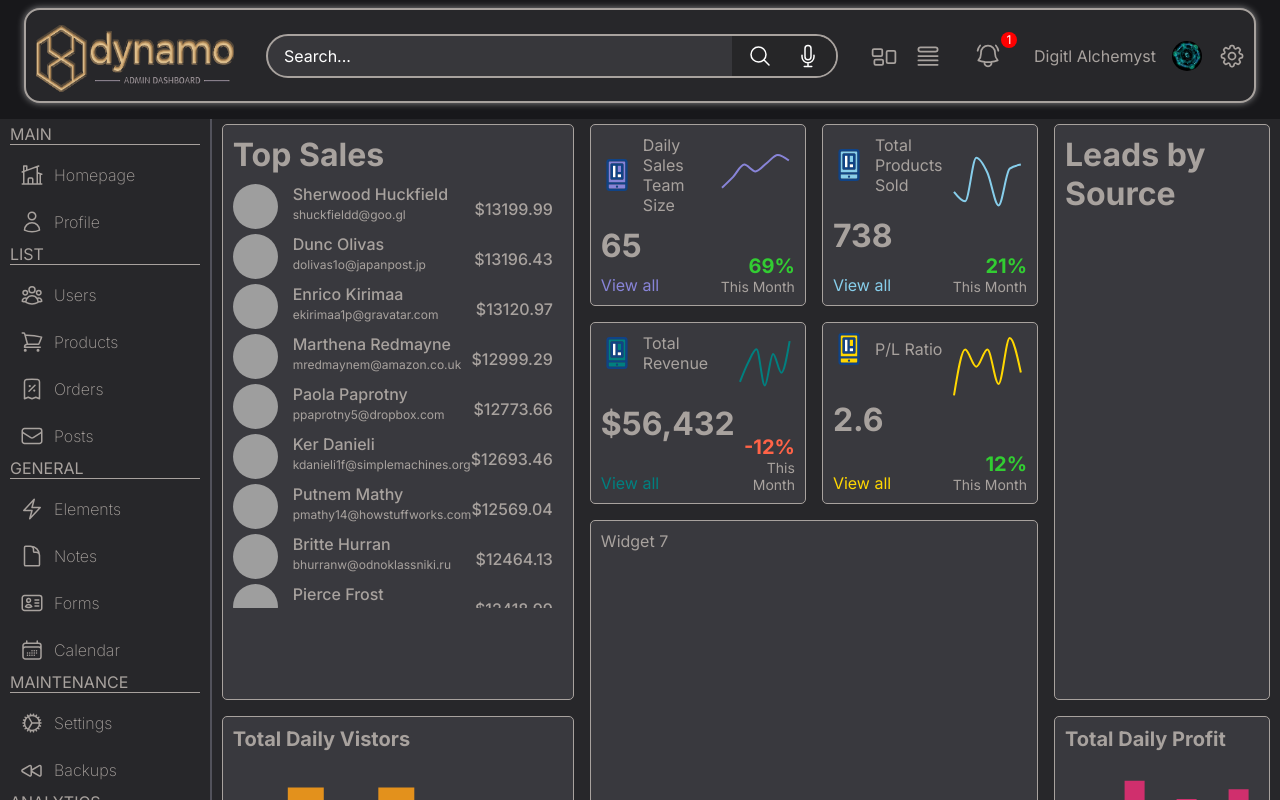
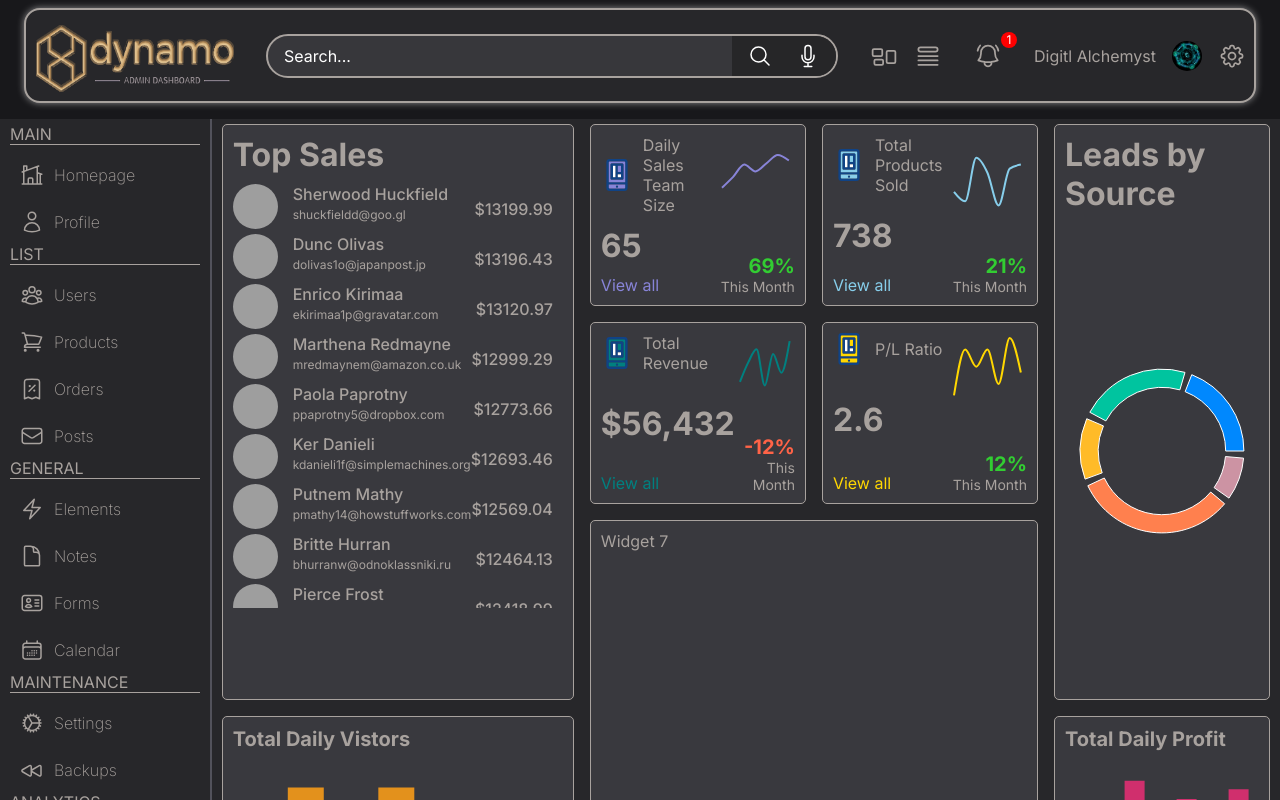
Before and after one commit to Digitl-Alchemyst/Dynamo, a React (Vite) app: page / in a window 1280 px wide. Shown: the top 800 px of the page. Built offline with nearby package versions, Linux system fonts and the light colour scheme; grey boxes are pictures that could not be loaded.

Commit message:
Pie Chart Debugged

```diff
--- a/src/components/widgets/pieChart/PieCharts.tsx
+++ b/src/components/widgets/pieChart/PieCharts.tsx
@@ -1,9 +1,9 @@
-
+import './pieCharts.scss';
 import { ResponsiveContainer, Pie, PieChart, Cell } from 'recharts';
 
 interface PieData {
   name: string;
-  value: string;
+  value: number;
   color: string;
 }
 
@@ -13,37 +13,22 @@ type Props = {
   pieChartData: PieData[];
 };
 
-const data = {
-  title: 'Leads by Source',
-  dataKey: 'name',
-  pieChartData: [
-    { name: 'Social Media', value: '73', color: '#0088FE' },
-    { name: 'Google', value: '83', color: '#00C49F' },
-    { name: 'Craigslist', value: '46', color: '#FFBB28' },
-    { name: 'Direct', value: '122', color: '#FF804E' },
-    { name: 'Other', value: '32', color: '#CC93A3' },
-  ],
-};
-
 const PieCharts = (props: Props) => {
   return (
     <div className="pieChartBox">
-      <h1>{data.title}</h1>
+      <h1>{props.title}</h1>
       <div className="chart">
         <ResponsiveContainer width="99%" height={300}>
           <PieChart>
             <Pie
-              data={data.pieChartData}
-              cx={120}
-              cy={200}
-              innerRadius={60}
-              outerRadius={80}
-              fill="#8884d8"
+              data={props.pieChartData}
+              innerRadius={'70%'}
+              outerRadius={'90%'}
               paddingAngle={5}
-              dataKey="name"
+              dataKey="value"
             >
-              {data.pieChartData.map((data) => (
-                <Cell key={data.name} fill={data.color} />
+              {props.pieChartData.map((item) => (
+                <Cell key={item.name} fill={item.color} />
               ))}
             </Pie>
           </PieChart>
--- a/src/components/widgets/pieChart/pieCharts.scss
+++ b/src/components/widgets/pieChart/pieCharts.scss
@@ -3,13 +3,10 @@
   display: flex;
   flex-direction: column;
   justify-content: space-between;
+  border: none;
+  outline: none;
 }
 
-.pieChartBox h1 {
-    @include xxl{
-      font-size: 24px;
-    }
-}
 .pieChartBox .chart {
     display: flex;
     align-items: center;
--- a/src/components/widgets/pieChart/pieChartsData.ts
+++ b/src/components/widgets/pieChart/pieChartsData.ts
@@ -2,10 +2,10 @@ export const pieChartDataLeads = {
   title: 'Leads by Source',
   dataKey: 'name',
   pieChartData: [
-    { name: 'Social Media', value: '73', color: '#0088FE' },
-    { name: 'Google', value: '83', color: '#00C49F' },
-    { name: 'Craigslist', value: '46', color: '#FFBB28' },
-    { name: 'Direct', value: '122', color: '#FF804E' },
-    { name: 'Other', value: '32', color: '#CC93A3' },
+    { name: 'Social Media', value: 73, color: '#0088FE' },
+    { name: 'Google', value: 83, color: '#00C49F' },
+    { name: 'Craigslist', value: 46, color: '#FFBB28' },
+    { name: 'Direct', value: 122, color: '#FF804E' },
+    { name: 'Other', value: 32, color: '#CC93A3' },
   ],
 };
```
